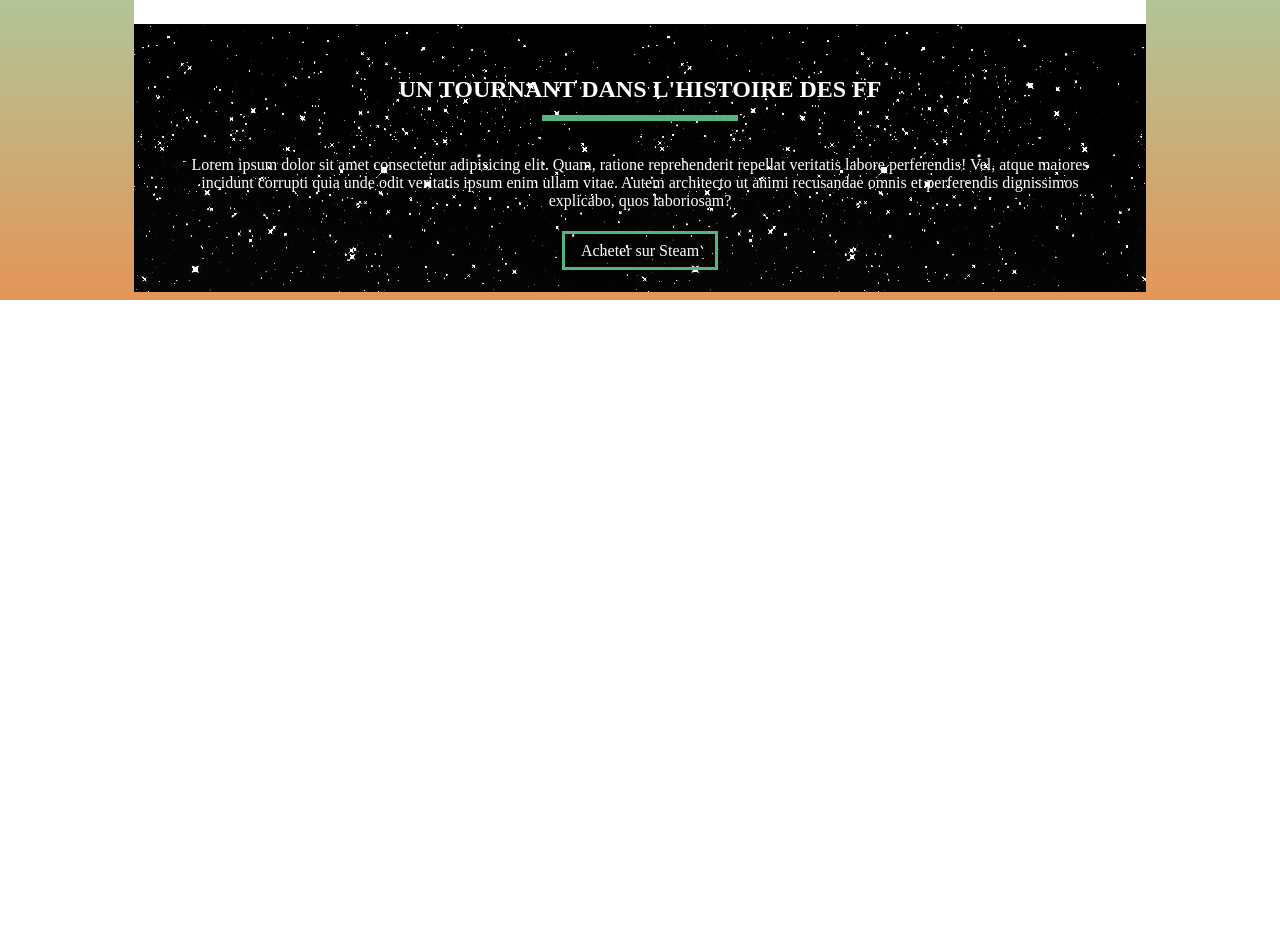
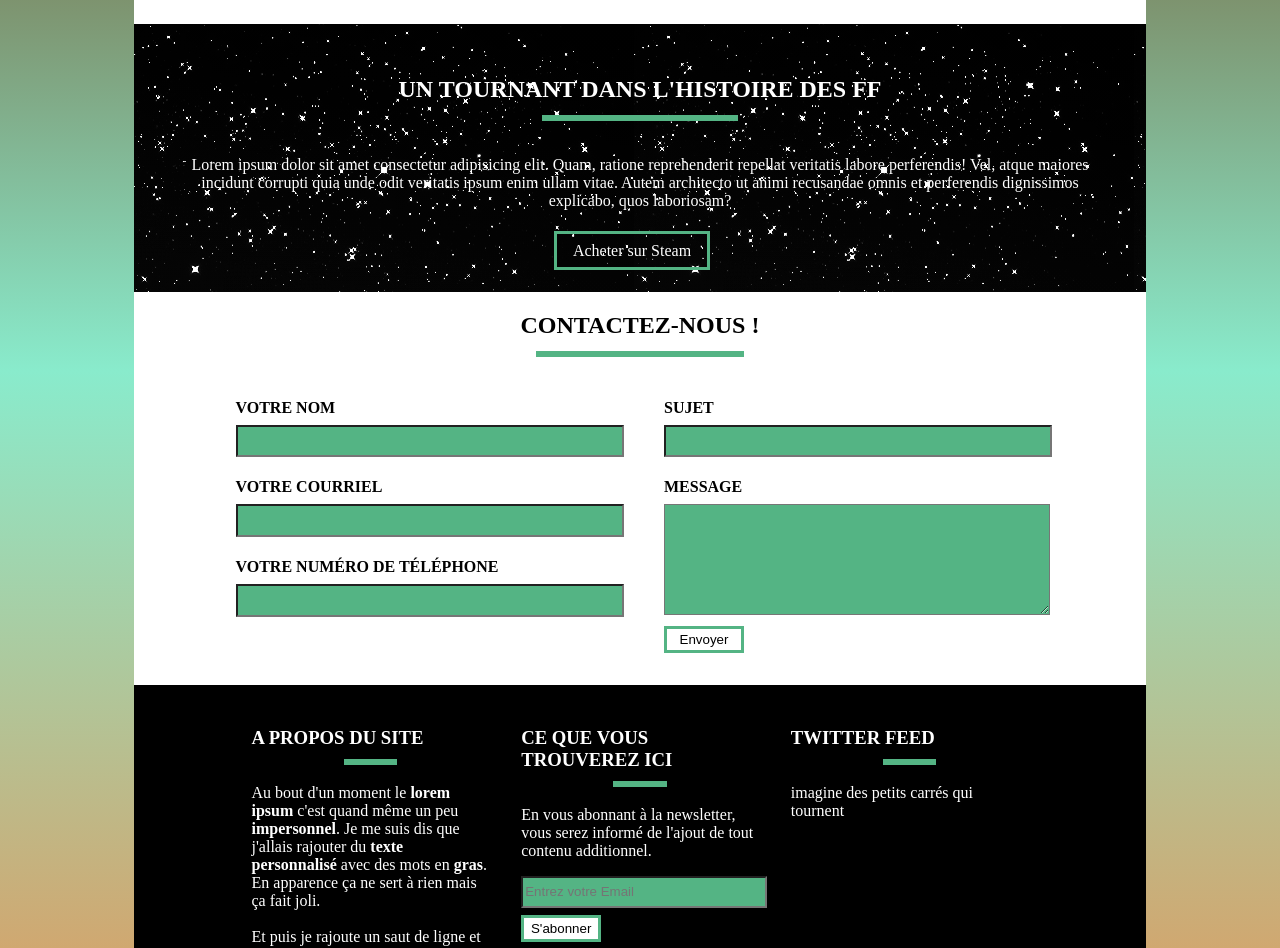
Before and after one commit to Jaune-Senat/ExoVibes, a plain HTML site: page index.html in a window 1280 px wide. Shown: the part 1852-2800 px from the top of the page. Before the commit the page ends 2152 px from the top, so only its background shows below. Drawn offline with Linux system fonts and the light colour scheme.

Commit message:
ajout des dernières sections

```diff
--- a/index.html
+++ b/index.html
@@ -31,6 +31,7 @@
             </b>
             </p>
         </section>
+
         <section id="sec_two">
             <div>
                 <h3> Pourquoi un site FF7 ?</h3>
@@ -49,9 +50,9 @@
                 <b><p>Alias dolore et expedita!</p></b>
                 <b><p>Corrupti earum architecto eaque.</p></b>
             </div>
+        </section>
 
-        </section>
-        <sectionv id="sec_three">
+        <section id="sec_three">
             <img src="img/jesse-green.jpg" alt="">
             <img src="img/barret.jpg" alt="">
             <img src="img/Tifa.jpg" alt="">
@@ -70,32 +71,74 @@
                 <a class="button" href="">En voir plus</a>
             </div>
         </section>
+
         <section id="sec_four">
             <h1>Témoignages de l'équipe <hr></h1>
-
             <div class="testimony"><img src="img/hironobu-sakaguchi.jpg" alt=""><p>Lorem ipsum dolor sit amet consectetur adipisicing elit. Provident non veniam doloremque maiores autem earum rem nulla, facere pariatur delectus! Ipsum dolor ea ipsam natus distinctio dolorum, eius, temporibus laborum amet obcaecati reprehenderit? Exercitationem ullam amet laborum officia labore ratione. <small><br>- <b>Hironobu Sakaguchi</b> - Producer</small></p></div>
             <div class="testimony"><img src="img/sakakibara_motonori_43564.jpg" alt=""><p>Lorem ipsum dolor sit amet consectetur adipisicing elit. Fuga, beatae non esse veritatis repudiandae suscipit, explicabo repellat animi unde, aperiam sint! Magni eius, iure in repellendus unde repudiandae odio cupiditate? Nobis provident voluptatem vitae a velit veniam animi iusto unde.<small><br>- <b>Motonori Sakakibara</b> - Movie Director</small></p></div>
             <div class="testimony"><img src="img/Nomura.jpg" alt=""><p>Lorem ipsum dolor sit amet consectetur adipisicing elit. Vel, dicta. Quas eveniet error mollitia quam possimus esse laborum inventore, rem eius beatae, facilis consequatur cum quis ipsam ullam. Harum sit voluptas ducimus quo minus modi provident. Totam corporis placeat veniam!<small><br>- <b>Tetsuya Nomura</b> - Character Design and more</small></p></div>
             <p><a class="button" href="">Plus de témoignages</a></p>
+        </section>
 
-        </section>
         <section id="sec_five">
             <h1>Un tournant dans l'histoire des FF<hr></h1>
             <p>Lorem ipsum dolor sit amet consectetur adipisicing elit. Quam, ratione reprehenderit repellat veritatis labore perferendis! Vel, atque maiores incidunt corrupti quia unde odit veritatis ipsum enim ullam vitae. Autem architecto ut animi recusandae omnis et perferendis dignissimos explicabo, quos laboriosam?</p>
             <a class="button" href="">Acheter sur Steam</a>
         </section>
+
         <section id="sec_six">
+            <h1>Contactez-nous !<hr></h1>
+            <form action="">
+                <div id="form_left">
+                    <h4>Votre nom</h4>
+                    <input type="text">
+                    <h4>Votre courriel</h4>
+                    <input type="text">
+                    <h4>votre numéro de téléphone</h4>
+                    <input type="text">
+                </div>
+                <div id="form_right">
+                    <h4>sujet</h4>
+                    <input type="text">
+                    <h4>Message</h4>
+                    <textarea name="message" rows="7"></textarea>
+                    <input type="submit" value="Envoyer" id="form-btn">
+                </div>
+            </form>
+        </section>
 
-        </section>
         <section id="sec_seven">
-
-        </section>
-        <section id="sec_eight">
-
+            <div>
+                <h3> A propos du site<hr class="hrToLeft"></h3>
+                Au bout d'un moment le <b>lorem ipsum</b> c'est quand même un peu <b>impersonnel</b>. Je me suis dis que j'allais rajouter du <b>texte personnalisé</b> avec des mots en <b>gras</b>.
+                En apparence ça ne sert à rien mais ça fait joli.<br><br>
+                Et puis je rajoute un saut de ligne et je termine ma phrase par du <a href="#" class="green"> texte en vert</a>.
+            </div>
+            <div>
+                <h3>Ce que vous trouverez ici<hr class="hrToLeft"></h3>
+                <p>En vous abonnant à la newsletter, vous serez informé de l'ajout de tout contenu additionnel.</p>
+                <form action="">
+                    <input type="email" placeholder="Entrez votre Email">
+                    <input type="submit" value="S'abonner" id="form-btn">
+                </form>
+            </div>
+            <div>
+                <h3> twitter feed<hr class="hrToLeft"></h3>
+                <p>imagine des petits carrés qui tournent</p>
+            </div>
         </section>
     </main>
     <footer>
-
+        <div>
+            <p>Contribuer au site pécuniairement<a class="green">ici</a></p>
+        </div>
+        <div>
+            <nav>
+                <a href="">Principal</a>
+                <a href="">A galerie</a>
+                <a href="">Documentation</a>
+            </nav>
+        </div>
     </footer>
 </body>
 </html>
--- a/style.css
+++ b/style.css
@@ -3,7 +3,7 @@ body{
     background: linear-gradient(0deg, rgba(228,149,87,1) 0%, rgba(137,235,204,1) 25%, rgba(114,60,18,1) 50%, rgba(84,180,132,1) 75%, rgba(0,0,0,1) 100%);
 }
 
-header{
+header, footer{
     margin: 1em 15em;
     display: flex;
     align-items : center;
@@ -13,7 +13,7 @@ header img{
     width: 8%;
 }
 
-a{
+a:link, a:visited{
     text-decoration: none;
 }
 
@@ -40,8 +40,12 @@ main{
     background-color: #fff;
 }
 
+h1, h3, h4{
+    text-transform: uppercase;
+}
+
 h1{
-    text-transform: uppercase;
+    text-align: center;
 }
 
 #sec_one{
@@ -59,13 +63,13 @@ h1{
     padding: 0.5em 2em;
 }
 
-#sec_two{
+#sec_two, #sec_seven{
     display: flex;
     justify-content: center;
     padding: 1.5em  10% 3em;
 }
-#sec_two div {
-    width: 32%;
+#sec_two div, #sec_seven div{
+    flex:1;
     padding: 0 1em;
 }
 
@@ -99,19 +103,16 @@ h1{
     margin: 1.5em 5em;
 }
 
-#sec_four{
+#sec_four, #sec_four a{
     background-color: #fff;
     padding: 1em 2em;
+    color: #000;
 }
 
 .button{
     margin-right: 1em;
     border: 3px solid rgb(84,180,132);
     padding:0.5em 1em;
-}
-
-#sec_four h1{
-    text-align: center;
 }
 
 hr{
@@ -163,3 +164,72 @@ small{
 #sec_five .button{
     color: #fff;
 }
+#sec_six{
+    width: 100%;
+    align-content: center;
+    padding-bottom: 2em;
+}
+
+#sec_six form{
+    width: 80%;
+    display: flex;
+    align-content: center;
+    margin: auto;
+}
+
+h4{
+    margin-bottom: 0.5em;
+}
+
+input{
+    height: 2em;
+}
+
+input, textarea{
+    background-color: rgb(84,180,132);
+    width: 100%;
+}
+
+#form_left{
+    flex : 1;
+    padding-right: 1.5em;
+}
+
+#form_right{
+    flex: 1;
+    padding-left: 1.5em;
+}
+
+#form-btn{
+    margin-top: 0.5em;
+    background-color: #fff;
+    border: 3px solid rgb(84,180,132);
+    width: 6em;
+}
+
+#sec_seven{
+    background-color: #000;
+    color: #fff;
+}
+
+ .green{
+    color:rgb(84,180,132);
+}
+
+footer{
+    width: 65%;
+    display: flex;
+    justify-content: space-between;
+}
+
+footer hr .hrToleft{
+    justify-content: flex-start;
+}
+
+footer nav a{
+    padding: 0.5em;
+}
+
+footer, footer a{
+    color:#fff;
+}
```
